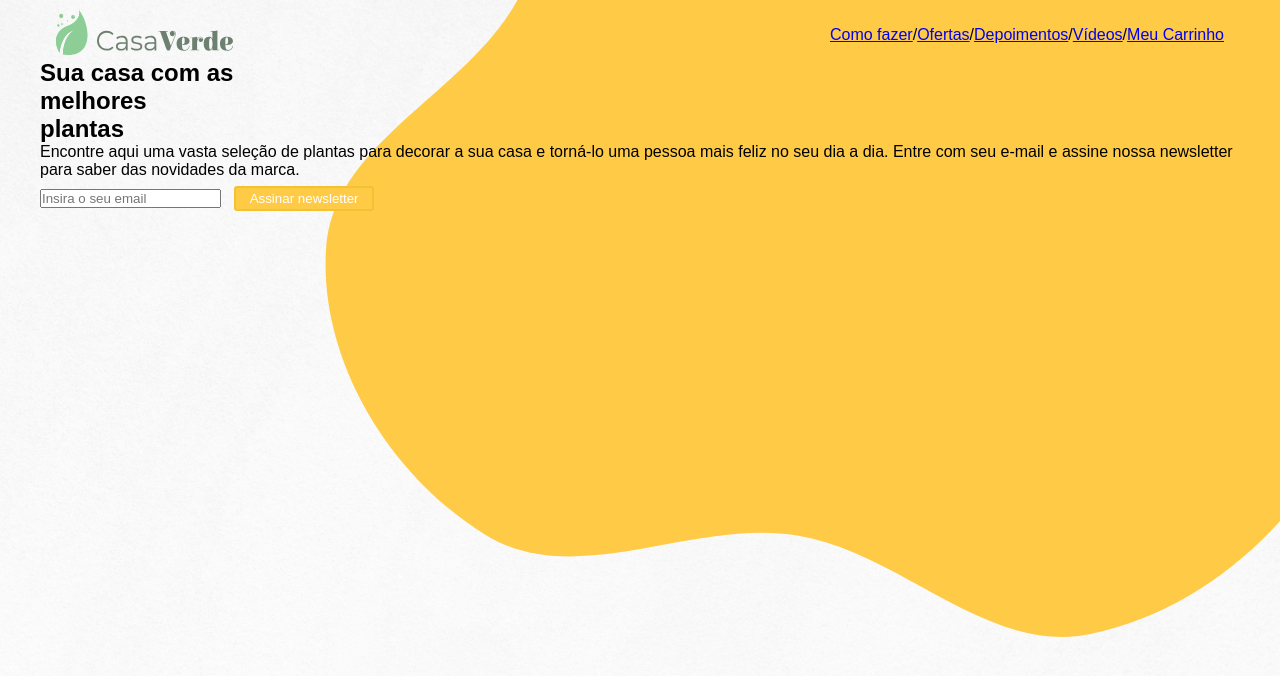
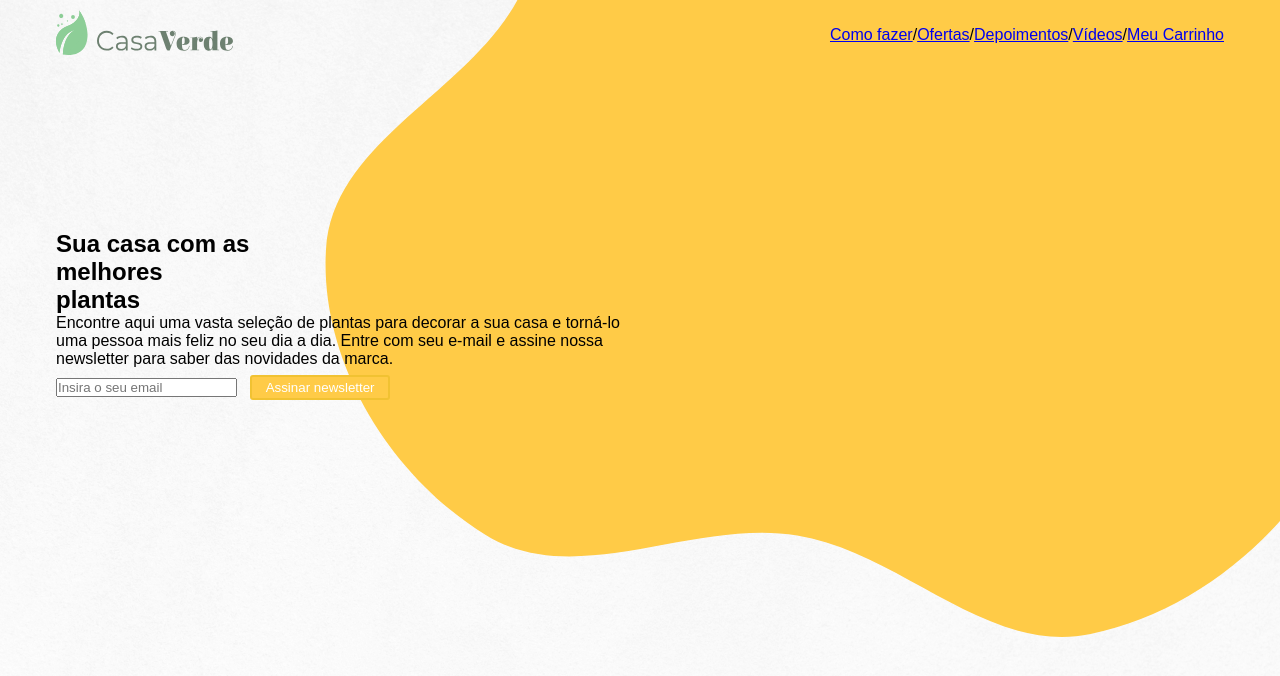
Before and after one commit to mbmauriciojr/7-days-of-code-React-JS, a React (Create React App) app: page / in a window 1280 px wide. Shown: the top 676 px of the page. Built offline with nearby package versions, Linux system fonts and the light colour scheme.

Commit message:
Created a style for the text container

```diff
--- a/src/components/AssinaturaNewsLetter/AssinaturaNewsLetter.jsx
+++ b/src/components/AssinaturaNewsLetter/AssinaturaNewsLetter.jsx
@@ -1,11 +1,11 @@
 import React from 'react';
 
-import Button from './styles';
+import { Button, Body, Container } from './styles';
 
 function AssinaturaNewsLetter() {
   return (
-    <div>
-      <div>
+    <Body>
+      <Container>
         <section>
           <h1>
             Sua casa com as
@@ -24,7 +24,7 @@ function AssinaturaNewsLetter() {
             a dia. Entre com seu e-mail e assine nossa newsletter para saber das novidades da marca.
           </p>
         </section>
-      </div>
+      </Container>
 
       <form action="/">
         <input type="email" placeholder="Insira o seu email" />
@@ -32,7 +32,7 @@ function AssinaturaNewsLetter() {
           Assinar newsletter
         </Button>
       </form>
-    </div>
+    </Body>
   );
 }
 
--- a/src/components/AssinaturaNewsLetter/styles.js
+++ b/src/components/AssinaturaNewsLetter/styles.js
@@ -1,4 +1,34 @@
 import styled from 'styled-components';
+
+const Body = styled.div`
+  background-color: #ffe29a;
+  padding: 16px;
+  margin-top 16px;
+  position: relative;
+
+  @media(min-width: 920px) {
+    background-color: transparent;
+    margin-top: 155px;
+  }
+
+  &:after {
+    content: "";
+    display: block;
+    width: 787px;
+    heigth: 975px;
+    background-image: url('/images/hero-image.png');
+    position: absolute;
+    --baseDistance: -287px;
+    top: calc(var(--baseDistance) + 50px);
+    rigth: 0;
+    z-index: -1;
+    pointer-events: none;
+  }
+`;
+
+const Container = styled.div`
+  max-width: 585px;
+`;
 
 const Button = styled.button`
   background: #FFCB47;
@@ -9,4 +39,8 @@ const Button = styled.button`
   padding: 0.25em 1em;
 `;
 
-export default Button;
+export {
+  Button,
+  Body,
+  Container,
+};
```
